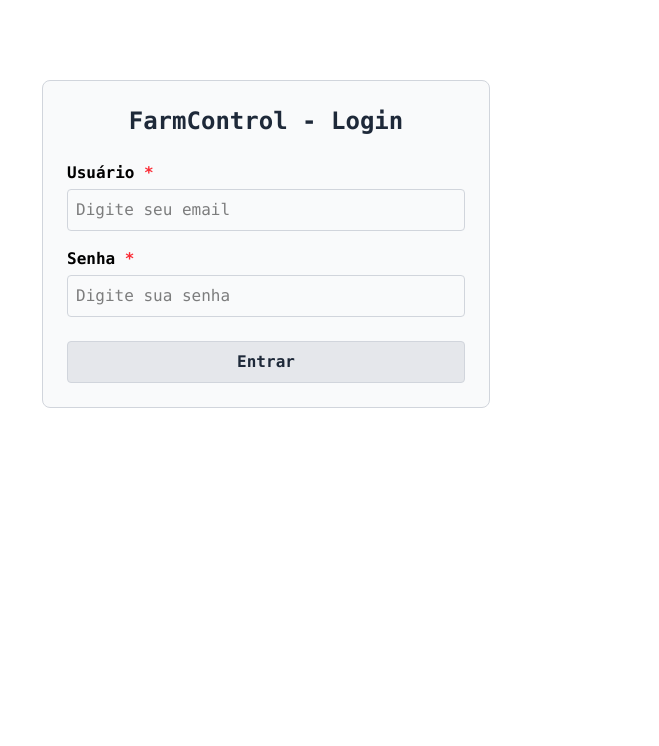
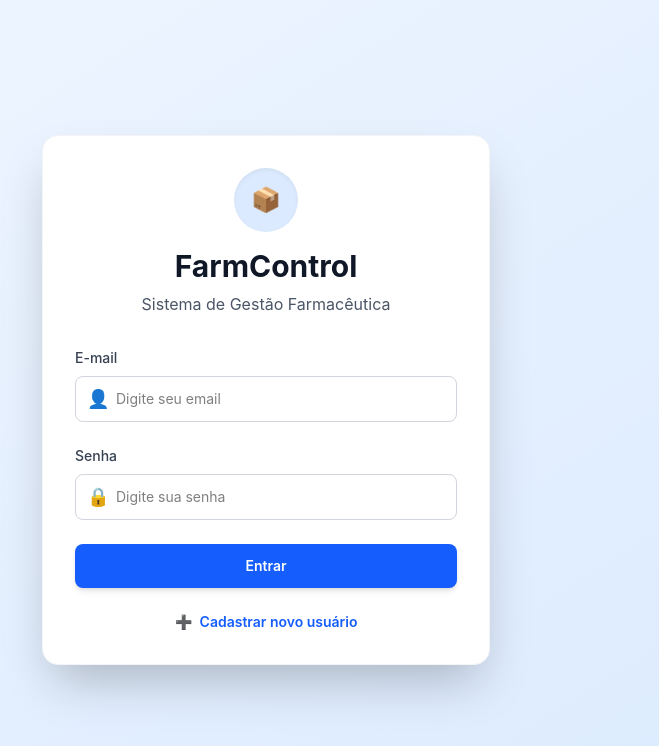
Before and after one commit to VitorHugoGarcia/FarmControl, a React (Vite) app in the folder frontend/: page /#/ in a window 1280 px wide. Shown: the top 746 px of the page, without its empty margins (374-1033 px from the left). Built offline with nearby package versions, Linux system fonts and the light colour scheme; no server answers.

Commit message:
feat: integrar login com home page

```diff
--- a/frontend/package.json
+++ b/frontend/package.json
@@ -11,6 +11,7 @@
     "preview": "vite preview"
   },
   "dependencies": {
+    "axios": "^1.17.0",
     "react": "^19.2.6",
     "react-dom": "^19.2.6",
     "react-router-dom": "^7.17.0"
--- a/frontend/src/pages/loginPages.tsx
+++ b/frontend/src/pages/loginPages.tsx
@@ -1,4 +1,6 @@
 import { useState } from "react";
+import { useNavigate } from "react-router-dom";
+import { realizarLogin } from "../services/loginService";
 
 export default function LoginPage(){
     const [login, setLogin] = useState("");
@@ -6,7 +8,9 @@ export default function LoginPage(){
     const [erro, setErro] = useState("");
     const [loading, setLoading] = useState(false);
 
-    const aoEnviar = (evento: any) => {
+    const navigate = useNavigate();
+
+    const aoEnviar = async (evento: any) => {
         evento.preventDefault();
         setErro("");
 
@@ -14,56 +18,135 @@ export default function LoginPage(){
             setErro("Por favor, preencha todos os campos obrigatórios (*)");
             return;
         }
+
+        try {
+            setLoading(true);
+
+            const resposta = await realizarLogin({
+                email: login,
+                senha: senha
+            });
+
+            localStorage.setItem(
+                "token",
+                resposta.token
+            );
+
+            navigate("/home");
+
+        } catch (error: any) {
+
+            console.error(error);
+
+            if (error.response?.status === 403) {
+                setErro("Usuário desativado.");
+                return;
+            }
+
+            if (error.response?.status === 401) {
+                setErro("Usuário ou senha inválidos.");
+                return;
+            }
+
+            setErro("Erro ao conectar com o servidor.");
+
+        } finally {
+            setLoading(false);
+        }
     };
+    return (
+        <div className="min-h-screen bg-gradient-to-br from-blue-50 to-blue-100 flex items-center justify-center p-8 font-sans">
 
-    return (
-        <div className="p-6 font-mono max-w-md mx-auto mt-20 border border-gray-300 rounded-lg bg-gray-50">
-            <h1 className="text-2xl font-bold mb-6 text-center text-gray-800">FarmControl - Login</h1>
+            <div className="bg-white rounded-2xl shadow-2xl w-full max-w-md p-8 border border-gray-100">
 
-            {/* Bloco de Erro: só aparece se a caixinha "erro" tiver texto */}
-            {erro && (
-                <p className="mb-4 p-2 text-sm text-red-500 bg-red-100 rounded border border-red-300">
-                    {erro}
+                <div className="text-center mb-8">
+                    <div className="inline-flex items-center justify-center w-16 h-16 bg-blue-100 rounded-full mb-4 shadow-inner text-2xl">
+                        📦
+                    </div>
+
+                    <h1 className="text-3xl font-bold text-gray-900 mb-2">
+                        FarmControl
+                    </h1>
+
+                    <p className="text-gray-600">
+                        Sistema de Gestão Farmacêutica
                     </p>
-            )}
+                </div>
 
-            <form onSubmit={aoEnviar} className="space-y-4">
-                {/* Campo de Usuário */}
+                <form onSubmit={aoEnviar} className="space-y-6">
+
                     <div>
-                    <label className="block mb-1 font-bold">
-                        Usuário <span className="text-red-500">*</span>
+                        <label className="block text-sm text-gray-700 mb-2 font-medium">
+                            E-mail
                         </label>
+
+                        <div className="relative">
+                            <span className="absolute left-3 top-1/2 -translate-y-1/2 text-gray-400 text-lg pointer-events-none">
+                                👤
+                            </span>
+
                             <input
                                 type="text"
                                 value={login}
                                 onChange={(e) => setLogin(e.target.value)}
-                        className="w-full p-2 border border-gray-300 rounded focus:outline-none focus:border-gray-500"
                                 placeholder="Digite seu email"
+                                className="w-full pl-10 pr-4 py-3 border border-gray-300 rounded-lg focus:outline-none focus:ring-2 focus:ring-blue-500 text-sm transition-all"
                             />
                         </div>
+                    </div>
 
-                {/* Campo de Senha */}
                     <div>
-                    <label className="block mb-1 font-bold">
-                        Senha <span className="text-red-500">*</span>
+                        <label className="block text-sm text-gray-700 mb-2 font-medium">
+                            Senha
                         </label>
+
+                        <div className="relative">
+                            <span className="absolute left-3 top-1/2 -translate-y-1/2 text-gray-400 text-lg pointer-events-none">
+                                🔒
+                            </span>
+
                             <input
                                 type="password"
                                 value={senha}
                                 onChange={(e) => setSenha(e.target.value)}
-                        className="w-full p-2 border border-gray-300 rounded focus:outline-none focus:border-gray-500"
                                 placeholder="Digite sua senha"
+                                className="w-full pl-10 pr-4 py-3 border border-gray-300 rounded-lg focus:outline-none focus:ring-2 focus:ring-blue-500 text-sm transition-all"
                             />
                         </div>
+                    </div>
 
-                {/* Botão de Entrar */}
+                    {erro && (
+                        <div className="bg-red-50 border border-red-200 rounded-lg p-3 flex items-center gap-2">
+                            <span className="text-red-600 font-bold">
+                                ⚠️
+                            </span>
+
+                            <p className="text-red-700 text-sm font-medium">
+                                {erro}
+                            </p>
+                        </div>
+                    )}
+
                     <button
                         type="submit"
                         disabled={loading}
-                    className="w-full mt-2 bg-gray-200 hover:bg-gray-300 text-gray-800 font-bold p-2 border border-gray-300 rounded transition-colors">
+                        className="w-full bg-blue-600 text-white py-3 rounded-lg hover:bg-blue-700 transition-colors font-semibold text-sm shadow-md active:scale-[0.98]"
+                    >
                         {loading ? "Carregando..." : "Entrar"}
                     </button>
+
+                    <div className="text-center">
+                        <button
+                            type="button"
+                            className="text-blue-600 hover:text-blue-700 text-sm font-semibold flex items-center justify-center gap-2 mx-auto hover:underline"
+                        >
+                            <span>➕</span>
+                            Cadastrar novo usuário
+                        </button>
+                    </div>
+
                 </form>
+            </div>
         </div>
     );
 }
--- /dev/null
+++ b/frontend/src/services/loginService.ts
@@ -0,0 +1,19 @@
+import axios from "axios";
+
+const API_URL = "http://localhost:3333";
+
+interface LoginData {
+    email: string;
+    senha: string;
+}
+
+export async function realizarLogin(
+    dados: LoginData
+) {
+    const resposta = await axios.post(
+        `${API_URL}/login`,
+        dados
+    );
+
+    return resposta.data;
+}
--- a/frontend/src/services/medicamento.service.ts
+++ b/frontend/src/services/medicamento.service.ts
@@ -1,7 +1,7 @@
 import type { Medicamento } from "../types/Medicamento";
 
 const API_URL = import.meta.env.VITE_API_URL;
-
+console.log("API_URL =", API_URL);
 export const listarMedicamentos = async (): Promise<Medicamento[]> => {
     const response = await fetch(`${API_URL}/medicamentos`);
     if (!response.ok) {
```
Also changed, not shown: 2 other files (tests, documents, lock files or other folders). Lines whose indentation alone changed are shown as unchanged.
